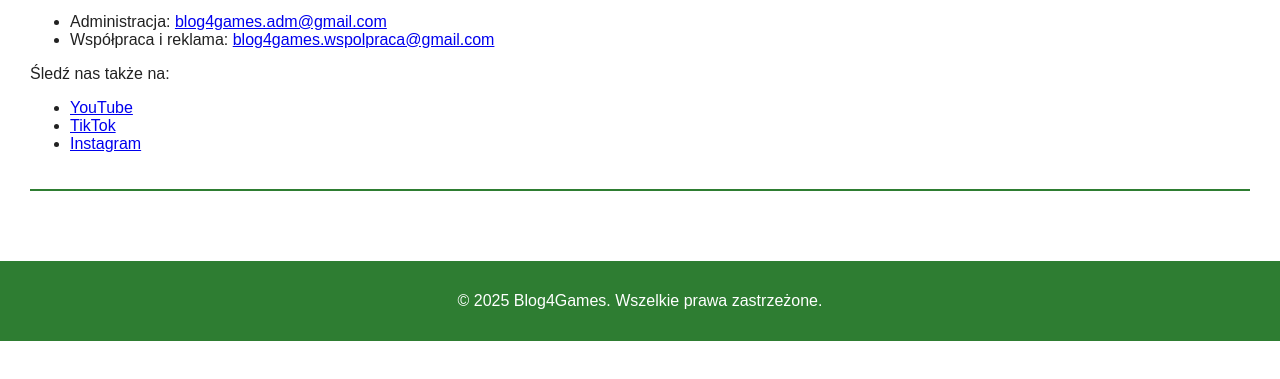
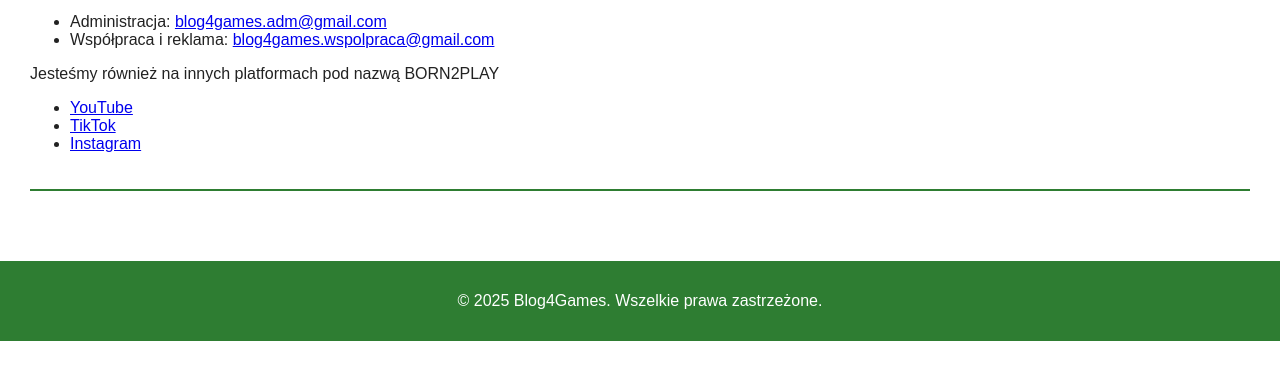
Before and after one commit to Blog4Games/blog4game, a plain HTML site: page kontakt.html in a window 1280 px wide. Shown: the part 273-652 px from the top of the page. Drawn offline with Linux system fonts and the light colour scheme.

Commit message:
Update kontakt.html

```diff
--- a/kontakt.html
+++ b/kontakt.html
@@ -27,7 +27,7 @@
                 <li>Administracja: <a href="mailto:blog4games.adm@gmail.com">blog4games.adm@gmail.com</a></li>
                 <li>Współpraca i reklama: <a href="mailto:blog4games.wspolpraca@gmail.com">blog4games.wspolpraca@gmail.com</a></li>
             </ul>
-            <p>Śledź nas także na:</p>
+            <p>Jesteśmy również na innych platformach pod nazwą BORN2PLAY</p>
             <ul>
                 <li><a href="https://www.youtube.com" target="_blank">YouTube</a></li>
                 <li><a href="https://www.tiktok.com" target="_blank">TikTok</a></li>
```
